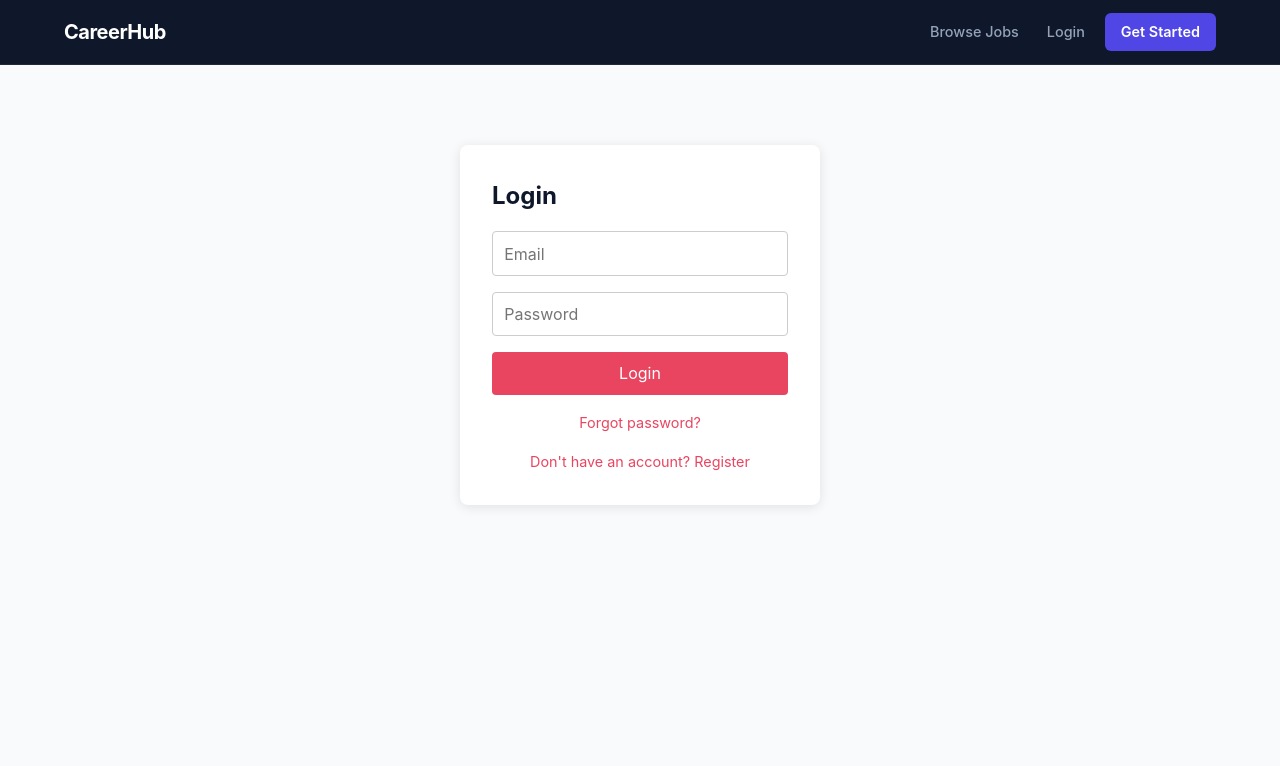
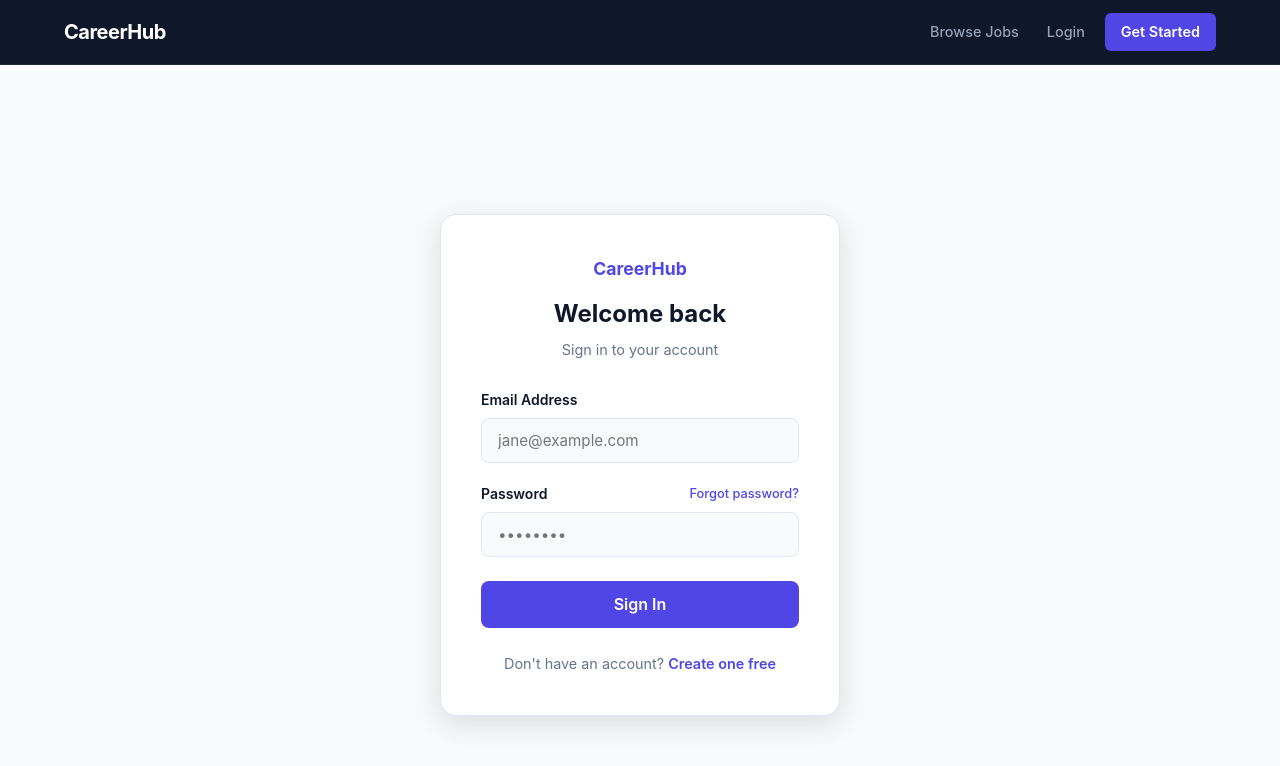
Before and after one commit to obapluto-ob/module_5_project, a React (Vite) app in the folder client/: page /login in a window 1280 px wide. Shown: the top 766 px of the page. Built offline with nearby package versions, Linux system fonts and the light colour scheme.

Commit message:
improved login page UI and added loading state

```diff
--- a/client/src/pages/Login.jsx
+++ b/client/src/pages/Login.jsx
@@ -6,6 +6,7 @@ import axios from 'axios'
 export default function Login() {
   const [form, setForm] = useState({ email: '', password: '' })
   const [error, setError] = useState('')
+  const [loading, setLoading] = useState(false)
   const { login } = useAuth()
   const navigate = useNavigate()
 
@@ -15,83 +16,110 @@ export default function Login() {
 
   async function handleSubmit(e) {
     e.preventDefault()
+    setLoading(true)
+    setError('')
     try {
       const res = await axios.post('/api/auth/login', form)
       login(res.data.user, res.data.token)
       navigate('/dashboard')
     } catch {
-      setError('Invalid email or password')
+      setError('Invalid email or password. Please try again.')
+    } finally {
+      setLoading(false)
     }
   }
 
   return (
-    <div style={styles.container}>
-      <form onSubmit={handleSubmit} style={styles.form}>
-        <h2>Login</h2>
-        {error && <p style={styles.error}>{error}</p>}
-        <input
-          style={styles.input}
-          placeholder="Email"
-          type="email"
-          name="email"
-          value={form.email}
-          onChange={handleChange}
-          required
-        />
-        <input
-          style={styles.input}
-          placeholder="Password"
-          type="password"
-          name="password"
-          value={form.password}
-          onChange={handleChange}
-          required
-        />
-        <button type="submit" style={styles.btn}>Login</button>
-        <Link to="/reset-password" style={styles.link}>Forgot password?</Link>
-        <Link to="/register" style={styles.link}>Don't have an account? Register</Link>
-      </form>
+    <div style={styles.page}>
+      <div style={styles.card}>
+        <div style={styles.header}>
+          <span style={styles.logo}>CareerHub</span>
+          <h2 style={styles.title}>Welcome back</h2>
+          <p style={styles.subtitle}>Sign in to your account</p>
+        </div>
+
+        {error && <div style={styles.errorBox}>{error}</div>}
+
+        <form onSubmit={handleSubmit} style={styles.form}>
+          <div style={styles.field}>
+            <label style={styles.label}>Email Address</label>
+            <input style={styles.input} placeholder="jane@example.com" type="email"
+              name="email" value={form.email} onChange={handleChange} required />
+          </div>
+          <div style={styles.field}>
+            <div style={styles.labelRow}>
+              <label style={styles.label}>Password</label>
+              <Link to="/reset-password" style={styles.forgotLink}>Forgot password?</Link>
+            </div>
+            <input style={styles.input} placeholder="••••••••" type="password"
+              name="password" value={form.password} onChange={handleChange} required />
+          </div>
+          <button type="submit" style={styles.btn} disabled={loading}>
+            {loading ? 'Signing in...' : 'Sign In'}
+          </button>
+        </form>
+
+        <p style={styles.footer}>
+          Don't have an account?{' '}
+          <Link to="/register" style={styles.footerLink}>Create one free</Link>
+        </p>
+      </div>
     </div>
   )
 }
 
 const styles = {
-  container: {
+  page: {
+    minHeight: '100vh',
+    background: 'var(--bg)',
     display: 'flex',
+    alignItems: 'center',
     justifyContent: 'center',
-    paddingTop: '5rem',
+    padding: '2rem 1rem',
   },
-  form: {
-    display: 'flex',
-    flexDirection: 'column',
-    gap: '1rem',
-    background: '#fff',
-    padding: '2rem',
+  card: {
+    background: 'var(--surface)',
+    borderRadius: '16px',
+    boxShadow: 'var(--shadow-lg)',
+    padding: '2.5rem',
+    width: '100%',
+    maxWidth: '400px',
+    border: '1px solid var(--border)',
+  },
+  header: { textAlign: 'center', marginBottom: '1.75rem' },
+  logo: { fontSize: '1.1rem', fontWeight: '700', color: 'var(--primary)' },
+  title: { fontSize: '1.5rem', fontWeight: '700', marginTop: '0.75rem' },
+  subtitle: { color: 'var(--text-muted)', fontSize: '0.9rem', marginTop: '0.3rem' },
+  errorBox: {
+    background: '#fee2e2',
+    color: '#b91c1c',
+    padding: '0.75rem 1rem',
     borderRadius: '8px',
-    boxShadow: '0 2px 12px rgba(0,0,0,0.1)',
-    width: '360px',
+    fontSize: '0.9rem',
+    marginBottom: '1rem',
   },
+  form: { display: 'flex', flexDirection: 'column', gap: '1.25rem' },
+  field: { display: 'flex', flexDirection: 'column', gap: '0.4rem' },
+  labelRow: { display: 'flex', justifyContent: 'space-between', alignItems: 'center' },
+  label: { fontSize: '0.875rem', fontWeight: '600' },
+  forgotLink: { fontSize: '0.8rem', color: 'var(--primary)', fontWeight: '500' },
   input: {
-    padding: '0.7rem',
-    borderRadius: '4px',
-    border: '1px solid #ccc',
-    fontSize: '1rem',
+    padding: '0.75rem 1rem',
+    border: '1px solid var(--border)',
+    borderRadius: '8px',
+    fontSize: '0.95rem',
+    background: 'var(--bg)',
   },
   btn: {
-    background: '#e94560',
+    padding: '0.85rem',
+    background: 'var(--primary)',
     color: '#fff',
-    padding: '0.7rem',
     border: 'none',
-    borderRadius: '4px',
+    borderRadius: '8px',
     fontSize: '1rem',
+    fontWeight: '600',
+    marginTop: '0.25rem',
   },
-  error: {
-    color: 'red',
-    fontSize: '0.9rem',
-  },
-  link: {
-    color: '#e94560',
-    fontSize: '0.9rem',
-    textAlign: 'center',
-  },
+  footer: { textAlign: 'center', marginTop: '1.5rem', fontSize: '0.9rem', color: 'var(--text-muted)' },
+  footerLink: { color: 'var(--primary)', fontWeight: '600' },
 }
```
